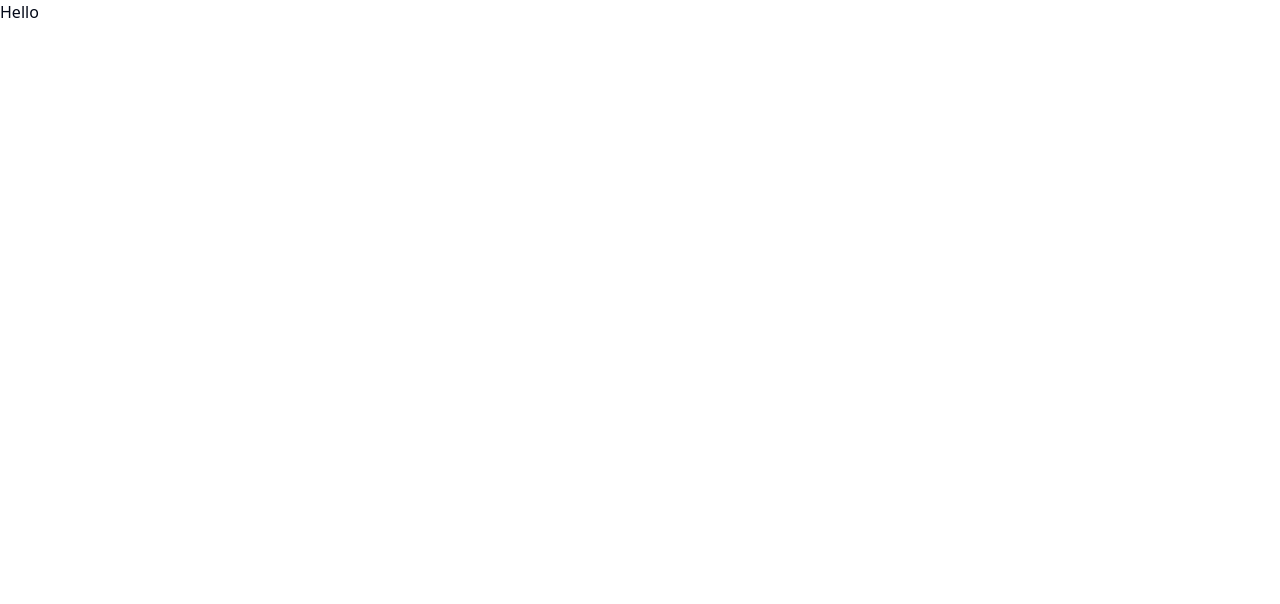
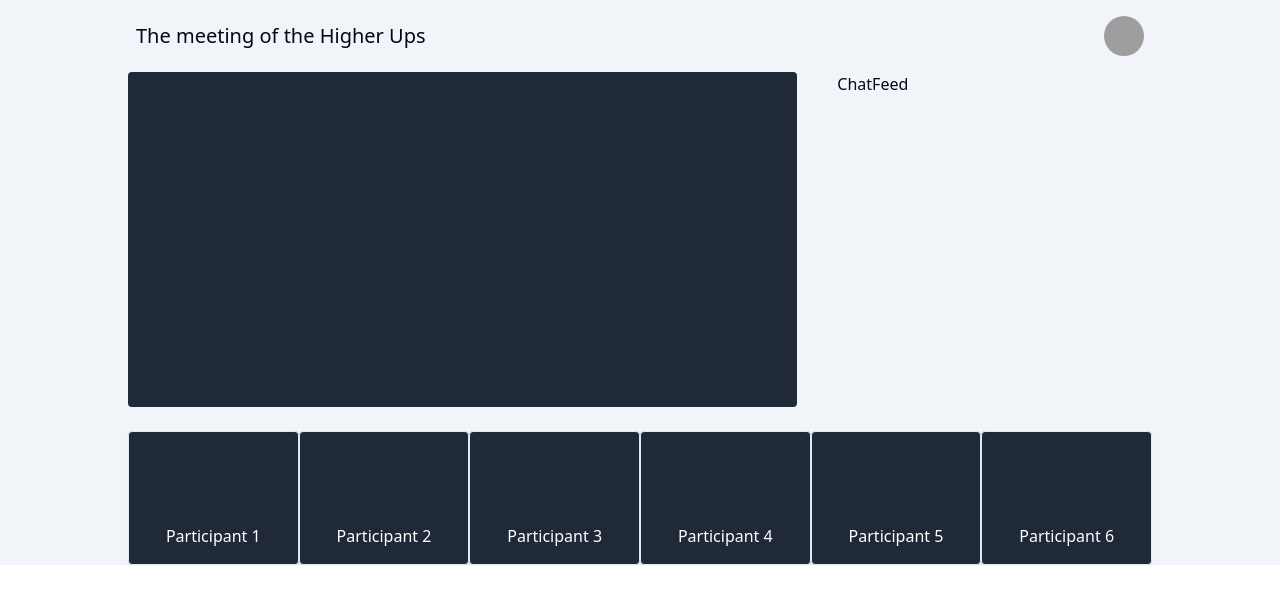
Before and after one commit to aniishme/video-conference, a React (Vite) app in the folder client/: page / in a window 1280 px wide. Shown: the top 604 px of the page. Built offline with nearby package versions, Linux system fonts and the light colour scheme; no server answers; grey boxes are pictures that could not be loaded.

Commit message:
Add conference page ui skeleton

```diff
--- a/client/src/App.tsx
+++ b/client/src/App.tsx
@@ -1,3 +1,9 @@
+import Conference from "./pages/conference";
+
 export default function App() {
-  return <div>Hello</div>;
+  return (
+    <div className="flex flex-col justify-start items-center bg-slate-100">
+      <Conference />
+    </div>
+  );
 }
--- /dev/null
+++ b/client/src/components/chat-feed/chat-feed.tsx
@@ -0,0 +1,5 @@
+const ChatFeed = () => {
+  return <div>ChatFeed</div>;
+};
+
+export default ChatFeed;
--- a/client/src/components/video-feed/video-feed.tsx
+++ b/client/src/components/video-feed/video-feed.tsx
@@ -7,12 +7,7 @@ const VideoFeed = () => {
   if (videoRef.current && stream) {
     videoRef.current.srcObject = stream;
   }
-  return (
-    <div>
-      Hello
-      <video ref={videoRef} autoPlay />
-    </div>
-  );
+  return <video ref={videoRef} className="w-[720px]" autoPlay />;
 };
 
 export default VideoFeed;
--- /dev/null
+++ b/client/src/pages/conference.tsx
@@ -0,0 +1,37 @@
+import ChatFeed from "@/components/chat-feed/chat-feed";
+import Header from "@/components/layout/header";
+import { Card, CardFooter } from "@/components/ui/card";
+import VideoFeed from "@/components/video-feed/video-feed";
+
+const Conference = () => {
+  const participants = [1, 2, 3, 4, 5, 6];
+  return (
+    <>
+      <Header />
+      <div className="grid grid-cols-6 gap-10 justify-between w-4/5">
+        <div className="col-span-4 bg-gray-800 rounded-sm w-full flex justify-center items-center">
+          <VideoFeed />
+        </div>
+        <div className="col-span-2">
+          <ChatFeed />
+        </div>
+      </div>
+      <div className="grid grid-cols-6 w-4/5 mt-6">
+        {participants.map((participant) => (
+          <Card
+            key={participant}
+            className="col-span-2 lg:col-span-1 bg-gray-800 rounded-sm p-2"
+          >
+            <VideoFeed />
+
+            <CardFooter className="flex justify-center text-white p-2">
+              <p>Participant {participant}</p>
+            </CardFooter>
+          </Card>
+        ))}
+      </div>
+    </>
+  );
+};
+
+export default Conference;
```
